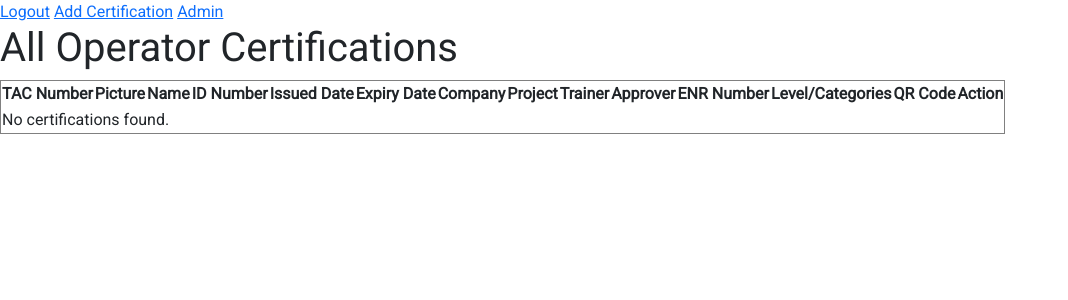
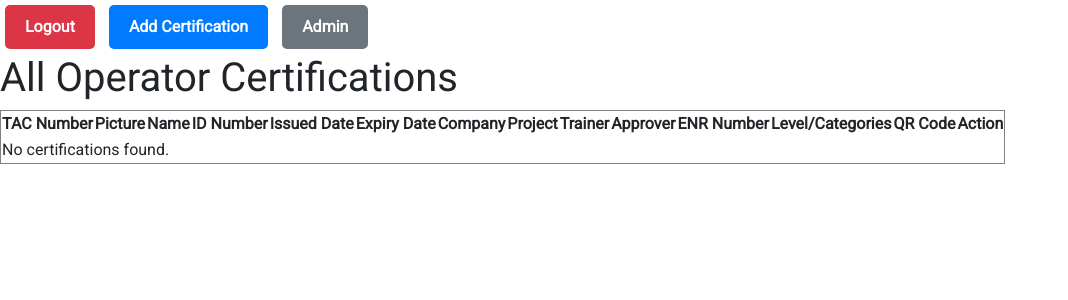
Before and after one commit to abdullah956/dj-uvgulf, a Django app: page /certifications/ in a window 1280 px wide. Shown: the top 300 px of the page, without its empty margins (0-1068 px from the left). Run offline with Django 5.2, Linux system fonts and the light colour scheme; the visitor is signed in with stand-in values (Sample User, id 1); data that the repository does not hold is empty; some libraries are stand-ins or nearby versions.

Commit message:
login , add , deatils design

```diff
--- a/qr/urls.py
+++ b/qr/urls.py
@@ -6,6 +6,6 @@ urlpatterns = [
     path('certifications/', certification_list, name='certification_list'),
     path('qr_code/<str:tac_number>/', generate_qr_code, name='generate_qr_code'),
     path('certificate/<str:tac_number>/', certificate_details, name='certificate_details'),  # New URL for certificate details
-    path("login/", login_view, name="login"),
+    path("", login_view, name="login"),
     path("logout/", logout_view, name="logout"),
 ]
--- a/templates/certification_list.html
+++ b/templates/certification_list.html
@@ -9,7 +9,12 @@
       rel="stylesheet"
     />
     <!-- Bootstrap CSS -->
-<link href="https://cdn.jsdelivr.net/npm/bootstrap@5.3.0-alpha1/dist/css/bootstrap.min.css" rel="stylesheet" integrity="sha384-KyZXEJp3p0p2Htb0p2MG7sCugS7Xs2hO9uEmOZelAa0PpL3gRbD7vtr7bDl6l55r" crossorigin="anonymous">
+    <link
+      href="https://cdn.jsdelivr.net/npm/bootstrap@5.3.0-alpha1/dist/css/bootstrap.min.css"
+      rel="stylesheet"
+      integrity="sha384-KyZXEJp3p0p2Htb0p2MG7sCugS7Xs2hO9uEmOZelAa0PpL3gRbD7vtr7bDl6l55r"
+      crossorigin="anonymous"
+    />
 
     <title>All Certifications</title>
     <style>
@@ -20,13 +25,50 @@
       .card_text {
         font-size: 18px;
         text-transform: uppercase;
+        font-weight: 600;
+      }
+      .custom-btn {
+        display: inline-block;
+        padding: 10px 20px;
+        margin: 5px;
+        text-decoration: none;
+        border-radius: 5px;
+        font-weight: bold;
+        color: white;
+        transition: background-color 0.3s ease;
+      }
+
+      .logout-btn {
+        background-color: #dc3545; /* red */
+      }
+
+      .logout-btn:hover {
+        background-color: #c82333;
+      }
+
+      .add-btn {
+        background-color: #007bff; /* blue */
+      }
+
+      .add-btn:hover {
+        background-color: #0056b3;
+      }
+
+      .admin-btn {
+        background-color: #6c757d; /* gray */
+      }
+
+      .admin-btn:hover {
+        background-color: #5a6268;
       }
     </style>
   </head>
   <body>
-    <a href="{% url 'logout' %}">Logout</a>  <!-- Link to login page -->
-<a href="{% url 'add_certification' %}">Add Certification</a>  <!-- Link to add_certification page -->
-<a href="{% url 'admin:index' %}">Admin</a>
+    <a href="{% url 'logout' %}" class="custom-btn logout-btn">Logout</a>
+    <a href="{% url 'add_certification' %}" class="custom-btn add-btn"
+      >Add Certification</a
+    >
+    <a href="{% url 'admin:index' %}" class="custom-btn admin-btn">Admin</a>
 
     <h1>All Operator Certifications</h1>
     <div class="table-responsive">
@@ -98,8 +140,10 @@
                     '{% if cert.profile_pic %}{{ cert.profile_pic.url }}{% else %}{% static 'images/default_profile.png' %}{% endif %}',
                     '{% url 'generate_qr_code' cert.tac_number %}',
                     '{% static 'images/front2.png' %}',
-                    '{% static 'images/image.png' %}',
+                    '{% static 'images/back2.png' %}',
                     '{% static 'images/down.png' %}',
+                    '{% static 'images/up.png' %}',
+                    '{% static 'images/logo.png' %}',
 
                   )"
               >
@@ -114,9 +158,7 @@
           {% endfor %}
         </tbody>
       </table>
-
     </div>
-
 
     <script src="https://cdnjs.cloudflare.com/ajax/libs/html2canvas/1.4.1/html2canvas.min.js"></script>
 
@@ -140,6 +182,8 @@
         frontImage,
         backImage,
         downImage,
+        upImage,
+        logo
       ) {
         const idCard = document.createElement("div");
         idCard.style.display = "flex";
@@ -163,6 +207,8 @@
         frontCard.style.background = `url('${frontImage}') no-repeat center center`;
         frontCard.style.backgroundSize = "contain";
         frontCard.innerHTML = `
+                  <img src="${logo}" style="position: absolute; top: 28px; left: 21px; width: 216px; height: 86px;" />
+
           <p  style="position: absolute; top: 95px; left: 56px;color:red;"><strong>${tacNumber}</strong></p>
 
          <div style="position: absolute; top: 110px; left: 168px; width: 295px; font-weight:bold;">
@@ -180,6 +226,8 @@
           <p style="position: absolute; top: 283px; left: 0px; font-size: 8px; font-weight: 200; background-color: #E9F8FF; color: grey; width: 100%; white-space: nowrap; overflow: hidden; text-overflow: ellipsis;">
              ${idNumber}   ${tacNumber}   ${idNumber}   ${tacNumber}   ${idNumber}   ${tacNumber}   ${idNumber}   ${tacNumber}   ${idNumber}   ${tacNumber}   ${idNumber}   ${tacNumber}   ${idNumber}   ${tacNumber}
           </p>
+          <img src="${upImage}" style="position: absolute; top: 300px; left: 0px; width:600px;height 150px;" />
+
 
         `;
 
@@ -198,7 +246,7 @@
           <p class="card_text" style="position: absolute; top: 15px; left: 32px;"><strong>Trained by: ${trainer}</strong></p>
           <p class="card_text" style="position: absolute; top: 43px; left: 32px;"><strong>Approved by: ${approver}</strong></p>
           <p class="card_text" style="position: absolute; top: 128px; left: 288px; "><strong>${levelCategories}</strong></p>
-            <p style="position: absolute; top: 263px; left: 0px; font-size: 8px; font-weight: 200; background-color: #E9F8FF; color: grey; width: 100%; white-space: nowrap; overflow: hidden; text-overflow: ellipsis;">
+            <p style="position: absolute; top: 267px; left: 0px; font-size: 8px; font-weight: 200; background-color: #E9F8FF; color: grey; width: 100%; white-space: nowrap; overflow: hidden; text-overflow: ellipsis;">
              ${idNumber}   ${tacNumber}   ${idNumber}   ${tacNumber}   ${idNumber}   ${tacNumber}   ${idNumber}   ${tacNumber}   ${idNumber}   ${tacNumber}   ${idNumber}   ${tacNumber}   ${idNumber}   ${tacNumber}
           </p>
           <img src="${downImage}" style="position: absolute; top: 285px; left: 0px; width:600px;height 100px;" />
@@ -211,7 +259,7 @@
         idCard.appendChild(backCard);
         document.body.appendChild(idCard);
 
-        html2canvas(idCard, { scale: 2.5, useCORS: true }).then((canvas) => {
+        html2canvas(idCard, { scale: 3, useCORS: true }).then((canvas) => {
           const { jsPDF } = window.jspdf;
           let pdf = new jsPDF({
             orientation: "portrait",
@@ -237,7 +285,10 @@
       }
     </script>
     <!-- Bootstrap Bundle with Popper -->
-<script src="https://cdn.jsdelivr.net/npm/bootstrap@5.3.0-alpha1/dist/js/bootstrap.bundle.min.js" integrity="sha384-GLhlTQ8iRABdLJqgDkzjfpEXt0FqU5G9r0J3he4vw6dOAMjEr7gxt93Zm5uJnk2R" crossorigin="anonymous"></script>
-
+    <script
+      src="https://cdn.jsdelivr.net/npm/bootstrap@5.3.0-alpha1/dist/js/bootstrap.bundle.min.js"
+      integrity="sha384-GLhlTQ8iRABdLJqgDkzjfpEXt0FqU5G9r0J3he4vw6dOAMjEr7gxt93Zm5uJnk2R"
+      crossorigin="anonymous"
+    ></script>
   </body>
 </html>
```
Also changed, not shown: qr/forms.py (+16 -2 lines), templates/add_certification.html (+27 -7 lines), templates/certificate_details.html (+17 -5 lines), templates/login.html (+34 -6 lines), static/images/back2.png (added), static/images/logo.png (added), static/images/up.png (added), 1 other file.
